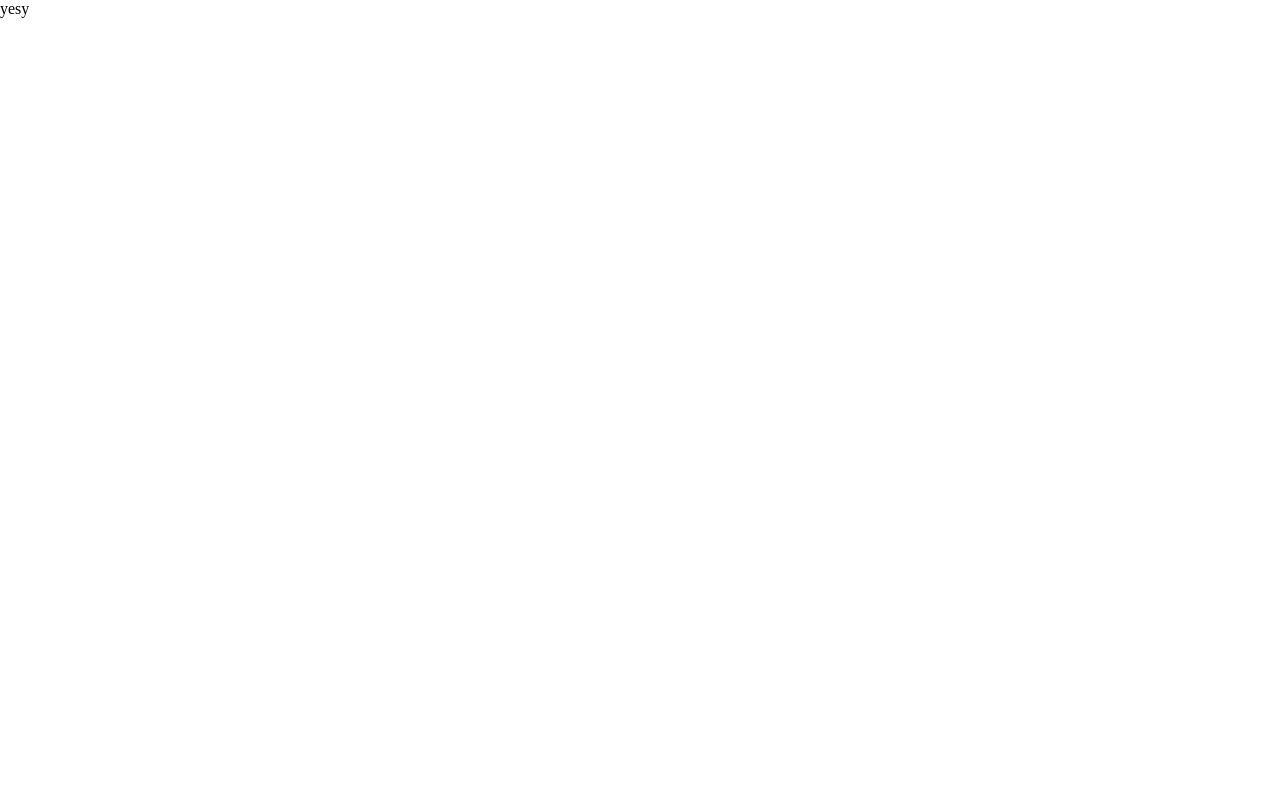
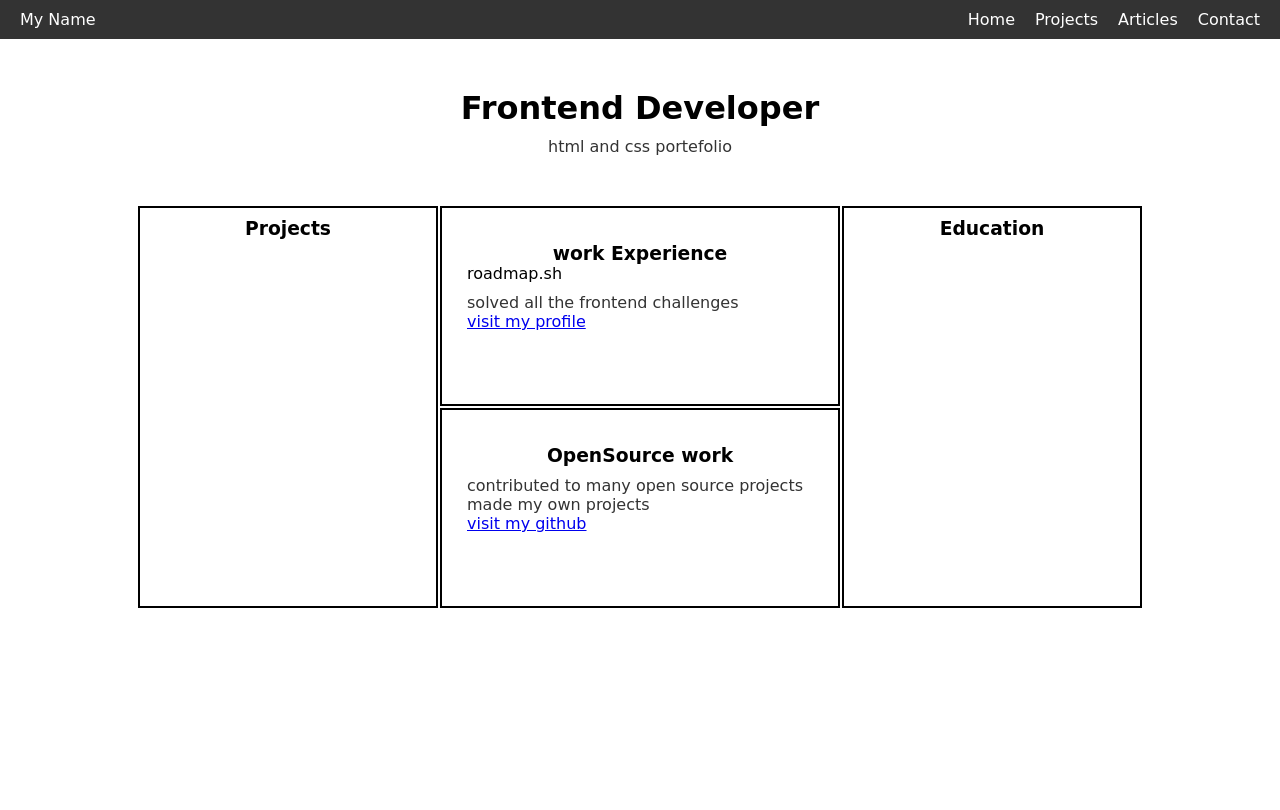
Before and after one commit to Jsupra/personnal_portefolio_roadmap.sh, a plain HTML site: page index.html in a window 1280 px wide. Drawn offline with Linux system fonts and the light colour scheme.

Commit message:
commencement du projet

```diff
--- a/index.html
+++ b/index.html
@@ -7,6 +7,47 @@
     <title>Personal Portfolio</title>
 </head>
 <body>
-    yesy
+   <nav class="navbar">
+        <div class="name">My Name</div>
+        <div class="option">
+            <ul>
+                <li class="home">Home </li>
+                <li class="projects">Projects </li>
+                <li class="articles">Articles </li>
+                <li class="contact">Contact </li>
+            </ul>
+        </div>
+   </nav>
+   <div class="container">
+        <h1>Frontend Developer</h1>
+        <p>html and css portefolio</p>
+   </div>
+   <div class="grid-container">
+    <div class="box" style="grid-area: box-1"> <h3>Projects</h3></div>
+    <div class="box" style="grid-area: box-2">
+       <div class="contain">
+        <h3>work Experience</h3>
+        <span>roadmap.sh</span>
+        <p>solved all the frontend challenges</p>
+        <a href="#">visit my profile</a>
+       </div>
+    </div>
+    <div class="box" style="grid-area: box-3">
+        <div class="contain">
+            <h3>OpenSource work</h3>
+            <p>
+                contributed to many open source projects <br>
+                made my own projects
+            </p>
+            <a href="#">visit my github</a>
+        </div>
+    </div>
+    <div class="box" style="grid-area: box-4"><h3> Education</h3></div>
+   </div>
+   <footer>
+    <div class="review-box"></div>
+    <div class="review-box"></div>
+    <div class="review-box"></div>
+   </footer>
 </body>
 </html>
--- a/style.css
+++ b/style.css
@@ -1,3 +1,73 @@
 *{
     margin: 0px;
+    padding: 0px;
 }
+
+body{
+    font-family: cursive;
+}
+
+.navbar{
+    display: flex;
+    justify-content: space-between;
+    align-items: center;
+    background-color: #333;
+    color: white;
+    padding: 10px 20px;
+}
+
+.option ul{
+    list-style: none;
+    display: flex;
+    gap: 20px;
+    color: white;
+    cursor: pointer;
+}
+
+
+.option ul li:hover{
+    transform: translate(0px, -5px);
+    transition: all 0.5s ease-in-out;
+}
+
+
+.container{
+    justify-content: center;
+    text-align: center;
+    margin-top: 50px;
+}
+
+p{
+    margin-top: 10px;
+    color: #333;
+}
+
+.box{
+    border: 2px solid black;
+    align-items: center;
+    justify-content: center;
+}
+
+.grid-container{
+    display: grid;
+    grid-template-columns: 300px 400px 300px;
+    grid-template-rows: 200px 200px 200px;
+    grid-template-areas:
+    'box-1 box-2 box-4'
+    'box-1 box-3 box-4';
+    gap: 2px;
+    justify-content: center;
+    margin-top: 50px;
+}
+
+h3{
+    justify-content: center;
+    text-align: center;
+    margin-top: 10px
+}
+
+.contain{
+    align-items: center;
+    justify-content: center;
+    padding: 25px;
+}
```
